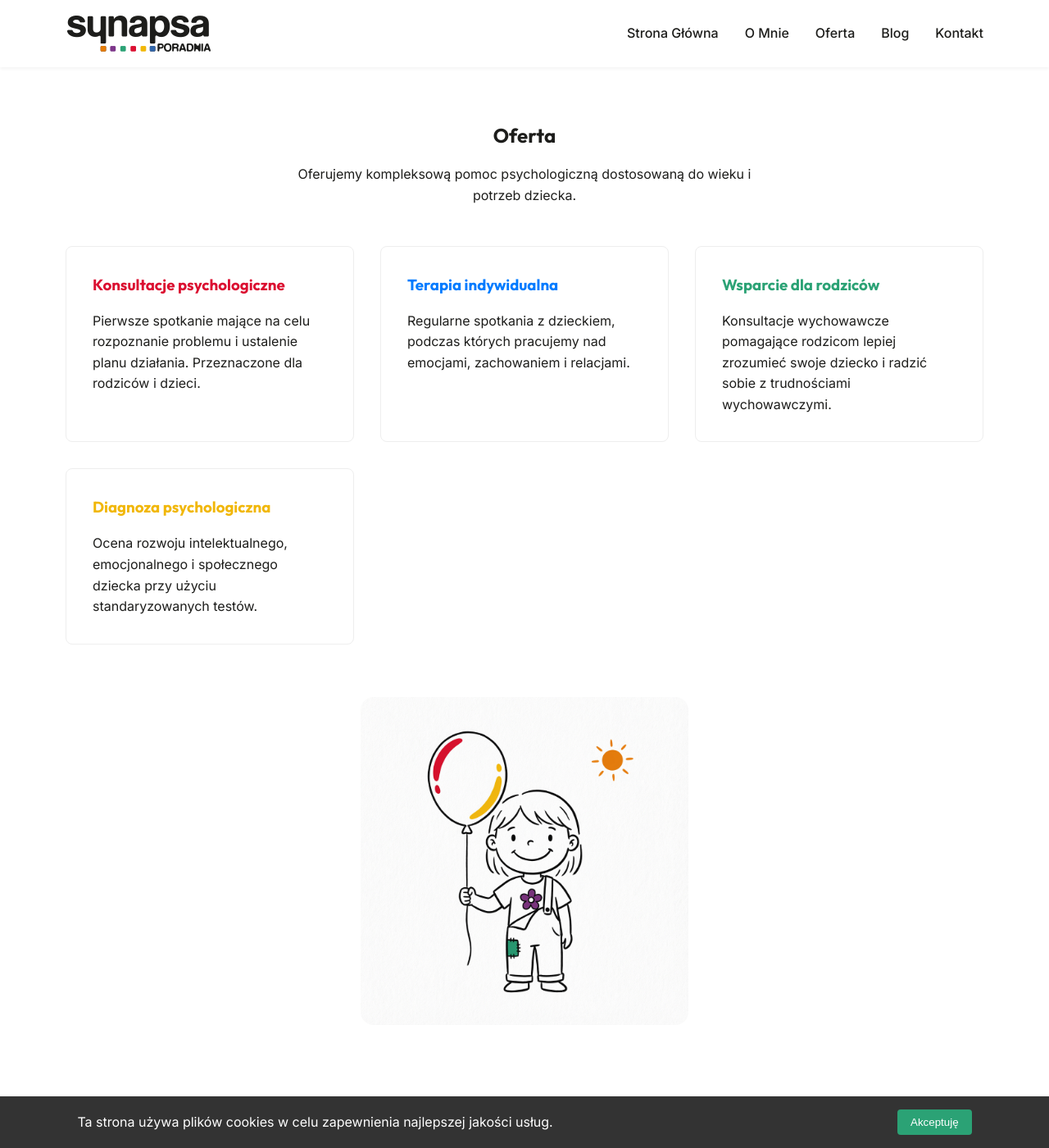
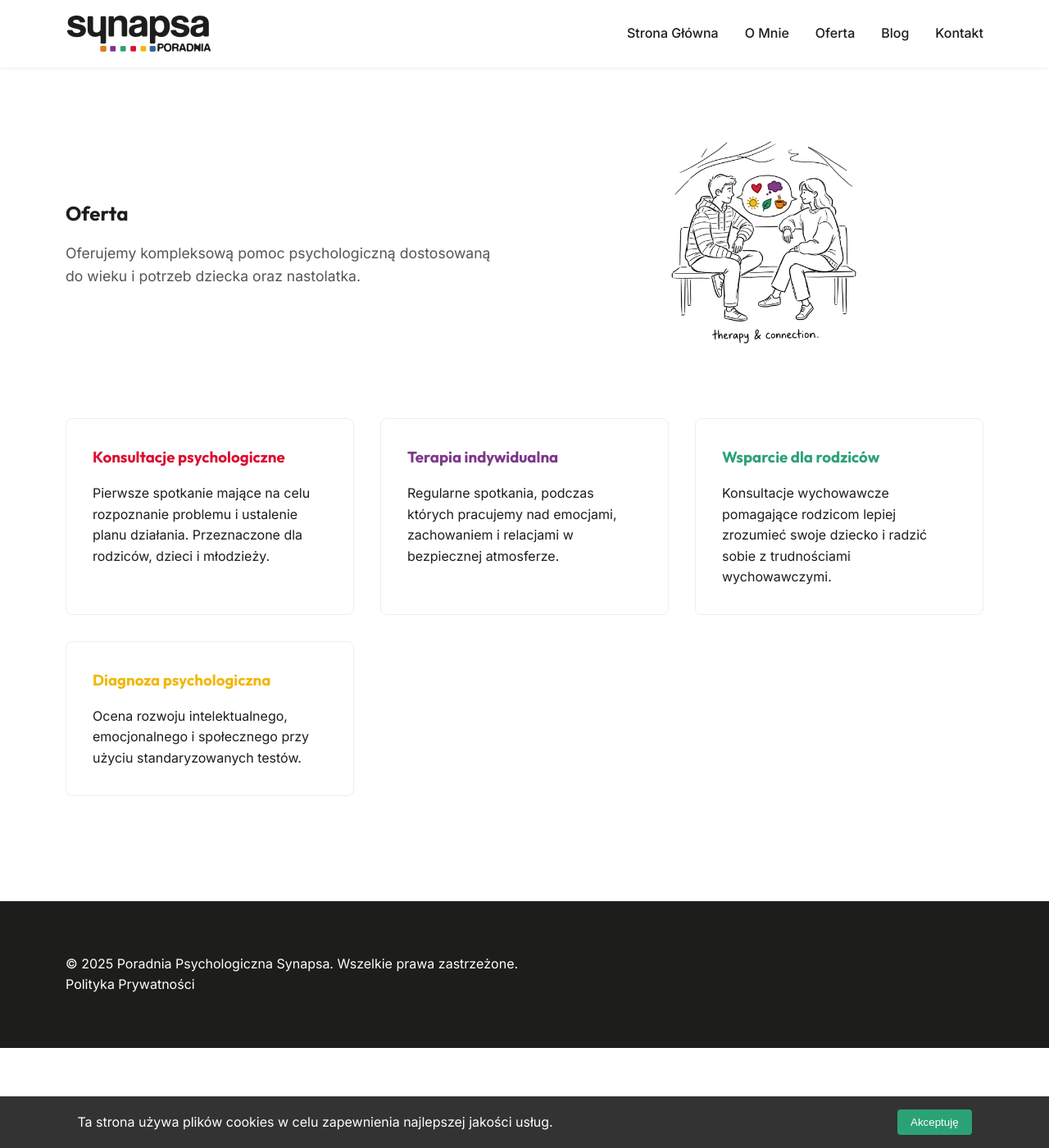
Before and after one commit to str0k3/nowa-poradnia-synapsa.pl, a Jekyll site: the page built from oferta.md, in a window 1280 px wide and 1400 px high. Shown: the whole window at 82% size. Built offline with Jekyll 4.4.1, drawn with Linux system fonts in a browser that asks for light colours.

Commit message:
feat: enhance core pages with new images, updated content, and improved responsive layouts.

```diff
--- a/oferta.md
+++ b/oferta.md
@@ -6,20 +6,27 @@
 
 <section class="services-section" style="padding: 4rem 0;">
     <div class="container">
-        <h1 class="text-center">Oferta</h1>
-        <p class="text-center" style="max-width: 600px; margin: 0 auto 3rem auto;">
-            Oferujemy kompleksową pomoc psychologiczną dostosowaną do wieku i potrzeb dziecka.
-        </p>
+        <div style="display: flex; align-items: center; justify-content: space-between; gap: 3rem; margin-bottom: 4rem; flex-wrap: wrap;">
+            <div style="flex: 1; min-width: 300px;">
+                <h1 style="margin-bottom: 1rem;">Oferta</h1>
+                <p style="font-size: 1.1rem; color: #555;">
+                    Oferujemy kompleksową pomoc psychologiczną dostosowaną do wieku i potrzeb dziecka oraz nastolatka.
+                </p>
+            </div>
+            <div style="flex: 1; min-width: 300px; display: flex; justify-content: center;">
+                <img src="{{ "/img/services.png" | relative_url }}" alt="Wsparcie psychologiczne" style="max-width: 100%; max-height: 300px; border-radius: 16px; object-fit: contain;">
+            </div>
+        </div>
 
         <div style="display: grid; grid-template-columns: repeat(auto-fit, minmax(300px, 1fr)); gap: 2rem;">
             <div class="service-card" style="border: 1px solid #eee; padding: 2rem; border-radius: 8px; transition: transform 0.3s;">
                 <h3 style="color: var(--color-accent-red);">Konsultacje psychologiczne</h3>
-                <p>Pierwsze spotkanie mające na celu rozpoznanie problemu i ustalenie planu działania. Przeznaczone dla rodziców i dzieci.</p>
+                <p>Pierwsze spotkanie mające na celu rozpoznanie problemu i ustalenie planu działania. Przeznaczone dla rodziców, dzieci i młodzieży.</p>
             </div>
 
             <div class="service-card" style="border: 1px solid #eee; padding: 2rem; border-radius: 8px;">
-                <h3 style="color: var(--color-accent-blue, #007bff);">Terapia indywidualna</h3>
-                <p>Regularne spotkania z dzieckiem, podczas których pracujemy nad emocjami, zachowaniem i relacjami.</p>
+                <h3 style="color: var(--color-accent-purple);">Terapia indywidualna</h3>
+                <p>Regularne spotkania, podczas których pracujemy nad emocjami, zachowaniem i relacjami w bezpiecznej atmosferze.</p>
             </div>
 
             <div class="service-card" style="border: 1px solid #eee; padding: 2rem; border-radius: 8px;">
@@ -29,12 +36,8 @@
 
             <div class="service-card" style="border: 1px solid #eee; padding: 2rem; border-radius: 8px;">
                 <h3 style="color: var(--color-accent-yellow);">Diagnoza psychologiczna</h3>
-                <p>Ocena rozwoju intelektualnego, emocjonalnego i społecznego dziecka przy użyciu standaryzowanych testów.</p>
+                <p>Ocena rozwoju intelektualnego, emocjonalnego i społecznego przy użyciu standaryzowanych testów.</p>
             </div>
-        </div>
-
-        <div style="margin-top: 4rem; text-align: center;">
-            <img src="{{ "/img/services.png" | relative_url }}" alt="Dziecko z balonem" style="max-width: 400px; margin: 0 auto; border-radius: 16px;">
         </div>
     </div>
 </section>
```
Also changed, not shown: index.md (+11 -9 lines), o-mnie.md (+10 -8 lines), img/about.png.png (added), img/hero.png, img/services.png.
